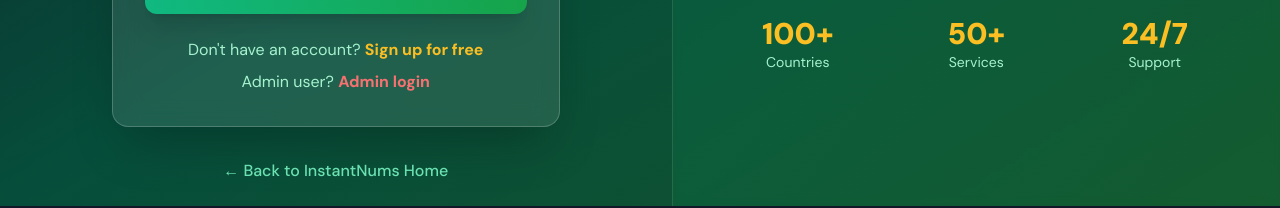
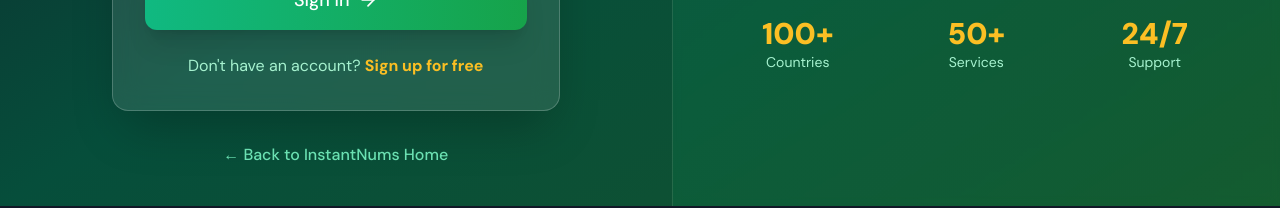
Before and after one commit to joeljosepholawale/instanola, a React (Vite) app: page /login in a window 1280 px wide. Shown: the part 659-867 px from the top of the page. Built offline with nearby package versions, Linux system fonts and the light colour scheme; no server answers.

Commit message:
Remove admin login link from regular login page

```diff
--- a/src/pages/auth/LoginPage.tsx
+++ b/src/pages/auth/LoginPage.tsx
@@ -217,15 +217,6 @@ export function LoginPage() {
                   Sign up for free
                 </Link>
               </p>
-              <p className="text-emerald-200 mt-2">
-                Admin user?{' '}
-                <Link
-                  to="/admin/login"
-                  className="font-bold text-red-400 hover:text-red-300 transition-colors"
-                >
-                  Admin login
-                </Link>
-              </p>
             </div>
           </div>
 
```
